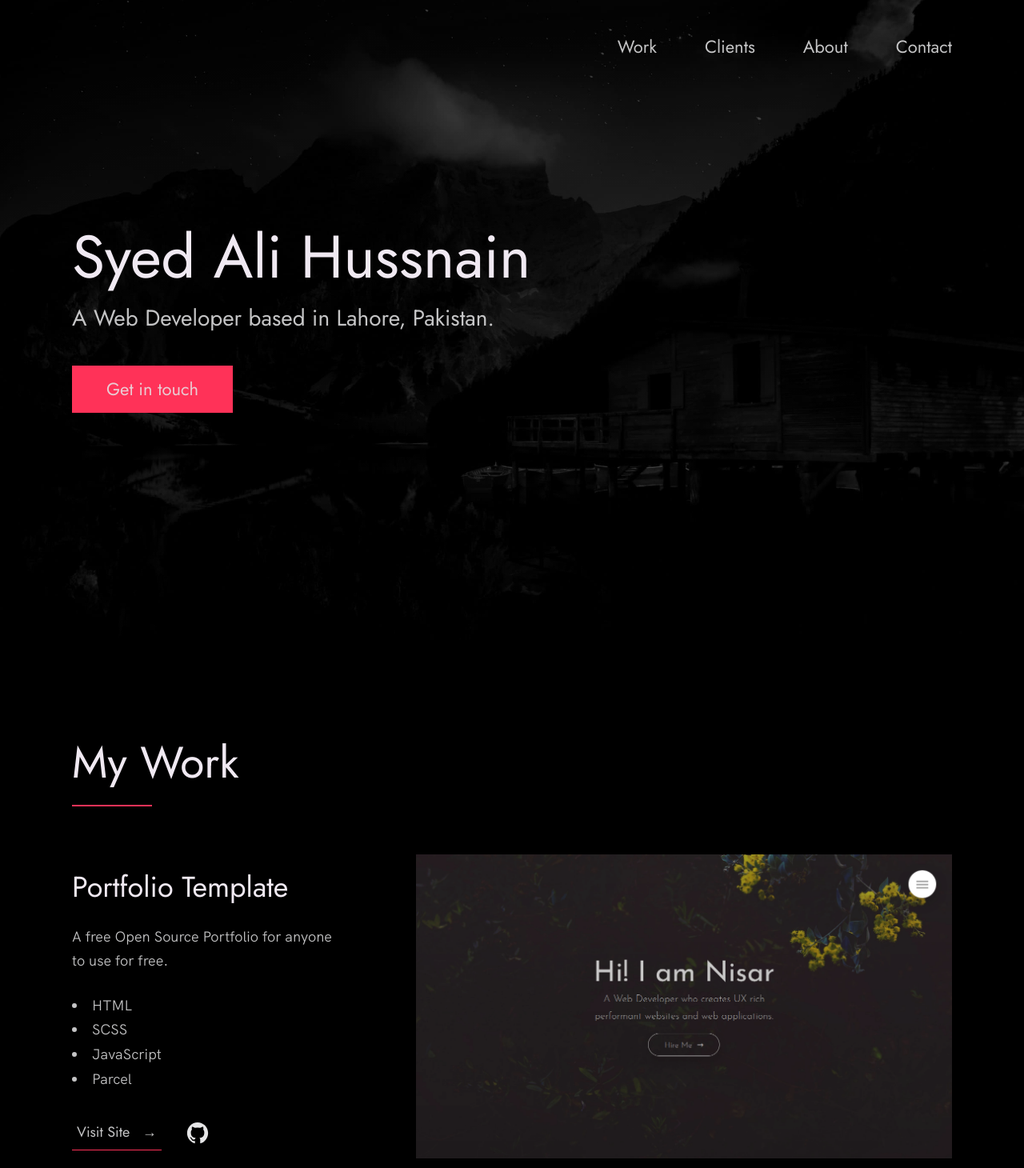
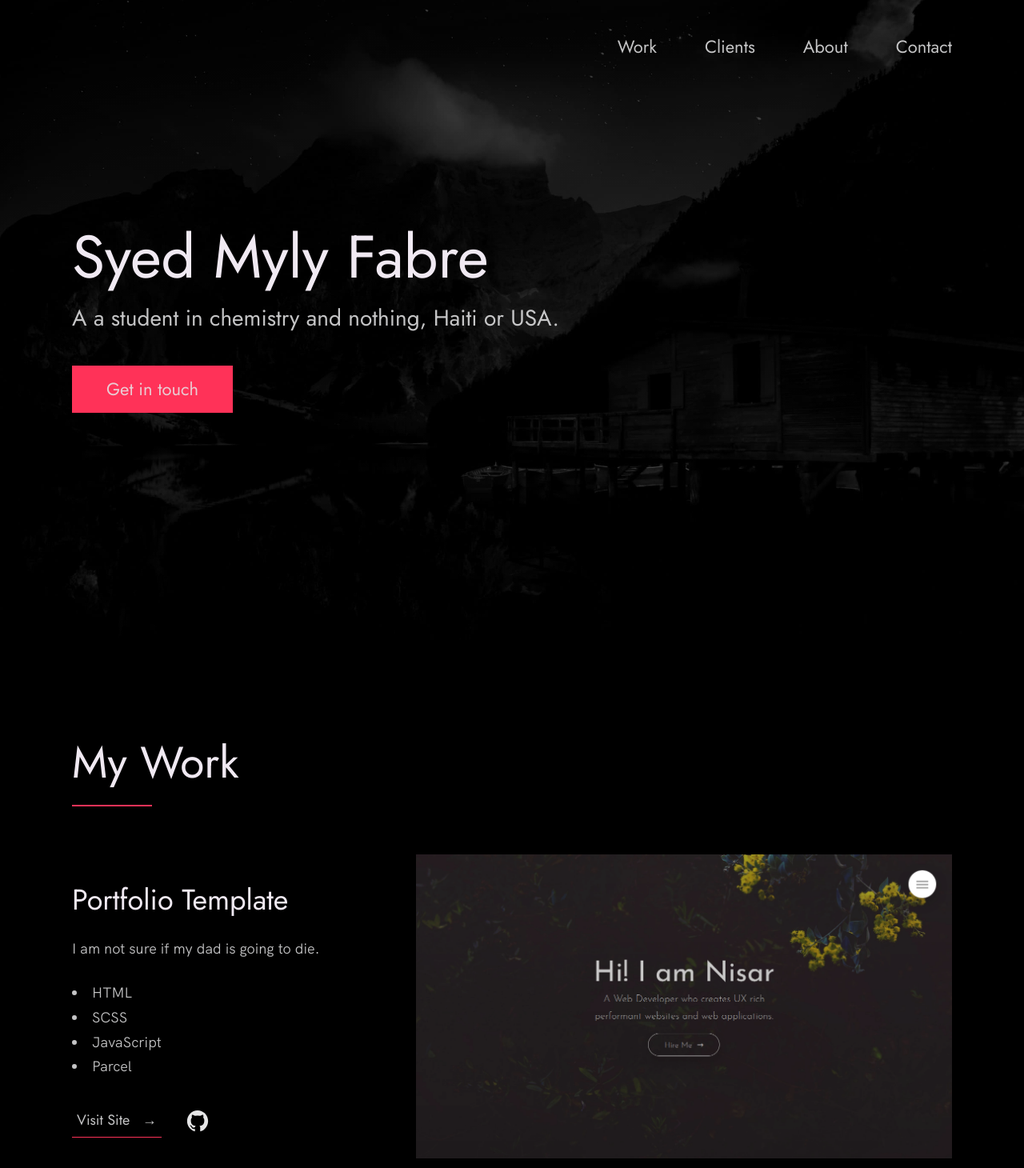
Before and after one commit to mylyfabre/Portfolio, a plain HTML site: page index.html in a window 1280 px wide. Shown: the top 1460 px of the page at 80% size. Drawn offline with Linux system fonts and the light colour scheme.

Commit message:
Update index.html

```diff
--- a/index.html
+++ b/index.html
@@ -29,7 +29,7 @@
 
   <meta name="description" content="Add small description of yourslef.">
   <!-- Add some coding keywords below, Ex: (React, CSS etc) -->
-  <meta name="keywords" content="Put your name, skills and some coding keywords" />
+  <meta name="keywords" content="Myly, student and some coding keywords" />
   <link rel="stylesheet" href="index.css" />
 </head>
 
@@ -56,10 +56,10 @@
       <div class="header__text">
         <h1 class="heading-primary">
           <!-- Replace the following name with your name -->
-          <span>Syed Ali Hussnain</span>
+          <span>Syed Myly Fabre</span>
         </h1>
         <!-- Put a small paragraph about yourself -->
-        <p>A Web Developer based in Lahore, Pakistan.</p>
+        <p>A a student in chemistry and nothing, Haiti or USA.</p>
         <a href="#contact" class="btn btn--pink">Get in touch</a>
       </div>
     </div>
@@ -80,7 +80,7 @@
             <div class="work__text">
               <h3>Portfolio Template</h3>
               <p>
-                A free Open Source Portfolio for anyone to use for free.
+                I am not sure if my dad is going to die.
               </p>
               <ul class="work__list">
                 <li>HTML</li>
@@ -107,8 +107,7 @@
             <div class="work__text">
               <h3>Calculator</h3>
               <p>
-                Lorem ipsum dolor sit amet consectetur adipisicing elit. Quod,
-                eius.
+                He might actually die and I do not know .
               </p>
               <ul class="work__list">
                 <li>React</li>
```
